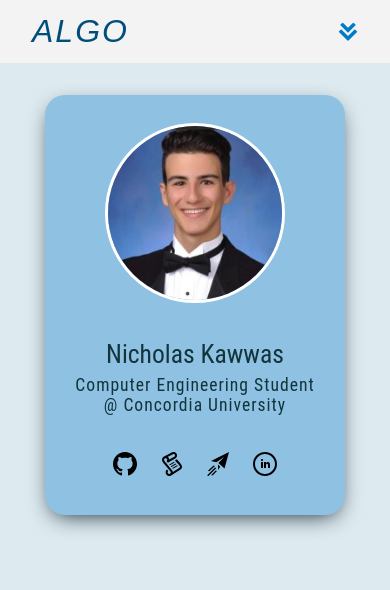
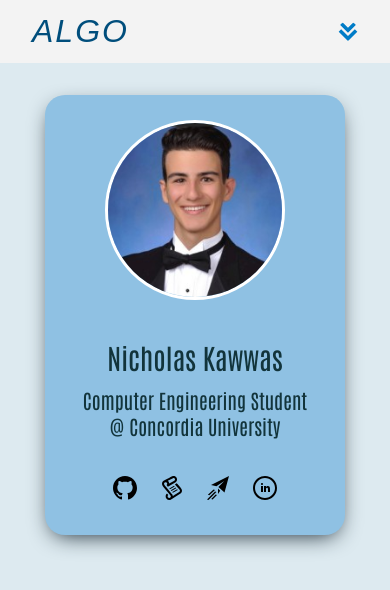
Before and after one commit to nickawwas/Algo-Learn, a React (Create React App) app: page /contact in a window 390 px wide. Shown: the top 590 px of the page. Built offline with nearby package versions, Linux system fonts and the light colour scheme; a web font is replaced by a local one.

Commit message:
Updated Contact Page Styles

```diff
--- a/src/pages/Contact/Contact.css
+++ b/src/pages/Contact/Contact.css
@@ -1,3 +1,4 @@
+@import url("https://fonts.googleapis.com/css2?family=Antonio&display=swap");
 .contact-page {
   display: -webkit-box;
   display: -ms-flexbox;
@@ -5,6 +6,8 @@
   -webkit-box-pack: center;
       -ms-flex-pack: center;
           justify-content: center;
+  font-style: normal;
+  font-family: 'Antonio', sans-serif;
 }
 
 .contact-container {
@@ -43,23 +46,19 @@
 .name {
   color: #12343b;
   font-weight: 400;
-  font-style: normal;
-  font-size: 1.6rem;
-  font-family: 'Roboto Condensed', sans-serif;
-  margin-bottom: 1rem;
+  font-size: 1.75rem;
+  margin-top: 0.25rem;
+  margin-bottom: 0.5rem;
 }
 
 .program {
   color: #12343b;
-  font-weight: 400;
-  font-style: normal;
-  font-size: 1.1rem;
-  letter-spacing: 1px;
-  font-family: 'Roboto Condensed', sans-serif;
+  font-weight: 200;
+  font-size: 1.25rem;
 }
 
 .profile-pic {
-  height: 160px;
+  height: 170px;
   border-radius: 50%;
   border: 3px solid white;
 }
@@ -71,7 +70,7 @@
   -webkit-box-pack: center;
       -ms-flex-pack: center;
           justify-content: center;
-  margin-top: 1.2rem;
+  margin-top: 1rem;
 }
 
 .svgs p {
@@ -104,19 +103,19 @@
         -ms-flex-pack: start;
             justify-content: flex-start;
     width: 300px;
-    height: 420px;
+    height: 440px;
     padding: 1rem 0;
-    padding-top: 1.8rem;
+    padding-top: 1.6rem;
   }
   .contact-details {
     padding: 0 1rem;
-    margin-top: 1.8rem;
+    margin-top: 1.6rem;
   }
   .profile-pic {
     height: 180px;
   }
   .name {
-    margin: 0.4rem;
+    margin: 0.8rem;
   }
   .svgs {
     margin-top: 1.8rem;
--- a/src/pages/Contact/Contact.scss
+++ b/src/pages/Contact/Contact.scss
@@ -1,6 +1,11 @@
+@import url('https://fonts.googleapis.com/css2?family=Antonio&display=swap');
+
 .contact-page {
     display: flex;
     justify-content: center;
+
+    font-style: normal;
+    font-family: 'Antonio', sans-serif;
 }
 
 .contact-container {
@@ -31,25 +36,21 @@
     color: #12343b;
 
     font-weight: 400;
-    font-style: normal;
-    font-size: 1.6rem;
-    font-family: 'Roboto Condensed', sans-serif;
+    font-size: 1.75rem;
 
-    margin-bottom: 1rem;
+    margin-top: 0.25rem;
+    margin-bottom: 0.5rem;
 }
 
 .program {
     color: #12343b;
 
-    font-weight: 400;
-    font-style: normal;
-    font-size: 1.1rem;
-    letter-spacing: 1px;
-    font-family: 'Roboto Condensed', sans-serif;
+    font-weight: 200;
+    font-size: 1.25rem;
 }
 
 .profile-pic {
-    height: 160px;
+    height: 170px;
 
     border-radius: 50%;
     border: 3px solid white;
@@ -59,7 +60,7 @@
     display: flex;
     justify-content: center;
 
-    margin-top: 1.2rem;
+    margin-top: 1rem;
 
     p {
         display: none;
@@ -88,15 +89,15 @@
         justify-content: flex-start;
 
         width: 300px;
-        height: 420px;
+        height: 440px;
 
         padding: 1rem 0;
-        padding-top: 1.8rem;
+        padding-top: 1.6rem;
     }
 
     .contact-details {
         padding: 0 1rem;
-        margin-top: 1.8rem;
+        margin-top: 1.6rem;
     }
 
     .profile-pic {
@@ -104,7 +105,7 @@
     }
 
     .name {
-        margin: 0.4rem;
+        margin: 0.8rem;
     }
 
     .svgs {
```
Also changed, not shown: 1 other file (tests, documents, lock files or other folders).
